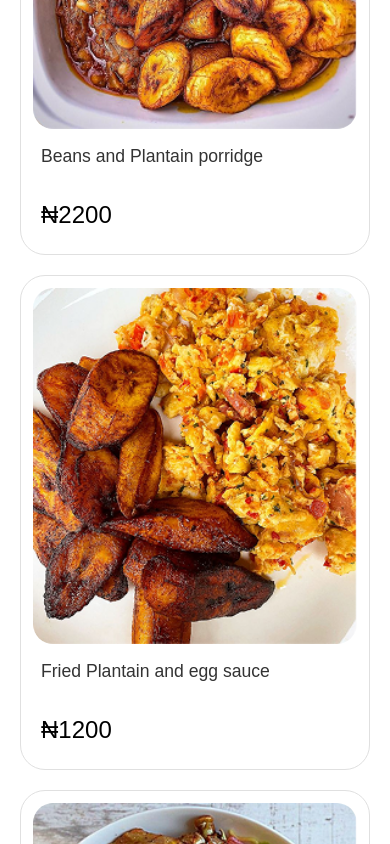
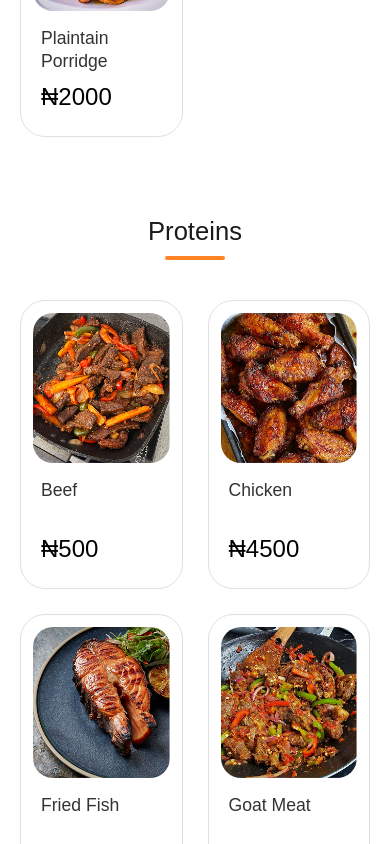
Before and after one commit to devNenye001/packs-and-portions-place, a React (Vite) app: page / in a window 390 px wide. Shown: the part 4033-4877 px from the top of the page. Built offline with nearby package versions, Linux system fonts and the light colour scheme; a web font is replaced by a local one.

Commit message:
fixed the upload errors

```diff
--- a/src/components/menu/menu.css
+++ b/src/components/menu/menu.css
@@ -58,8 +58,4 @@
     margin: 0 auto;
   }
 
-  .menu-grid {
-    grid-template-columns: 1fr; /* Stacked cards on mobile */
-    gap: 20px;
-  }
 }
```
